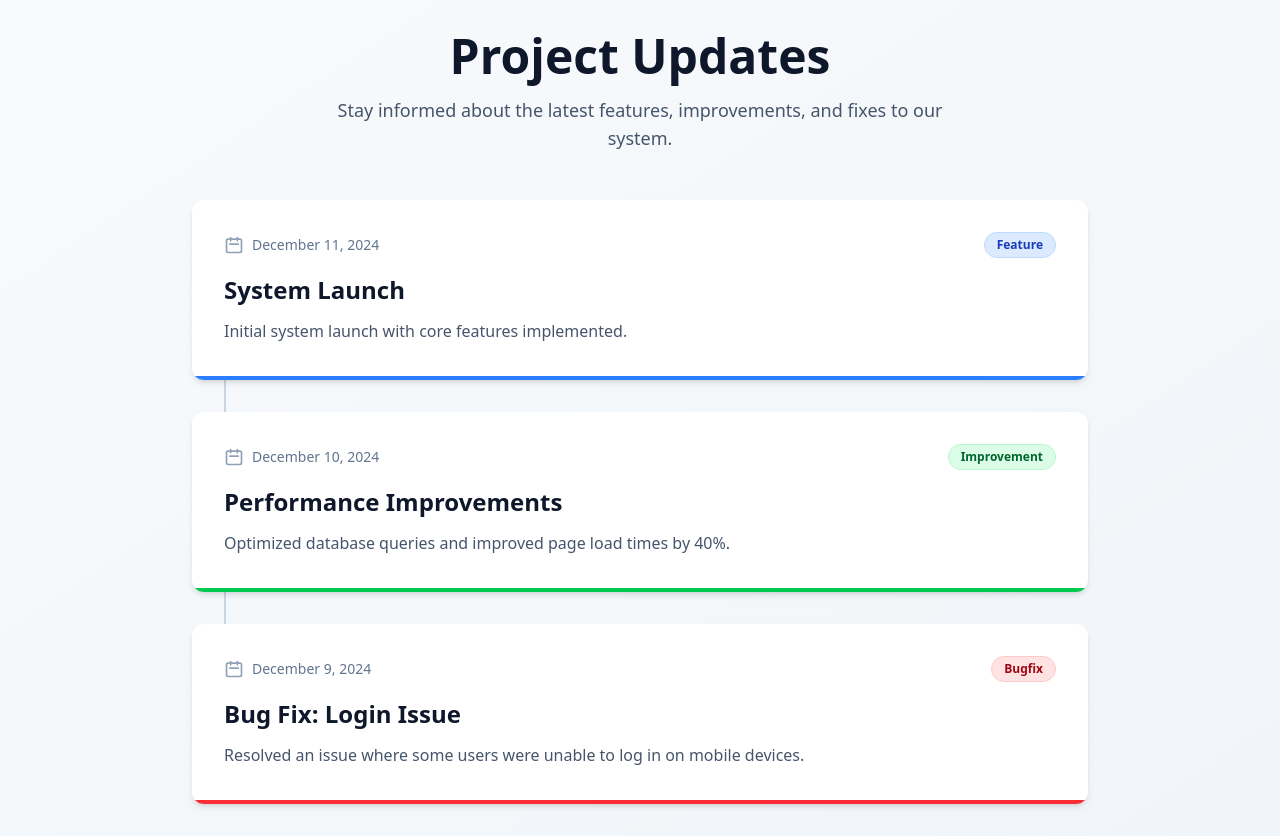
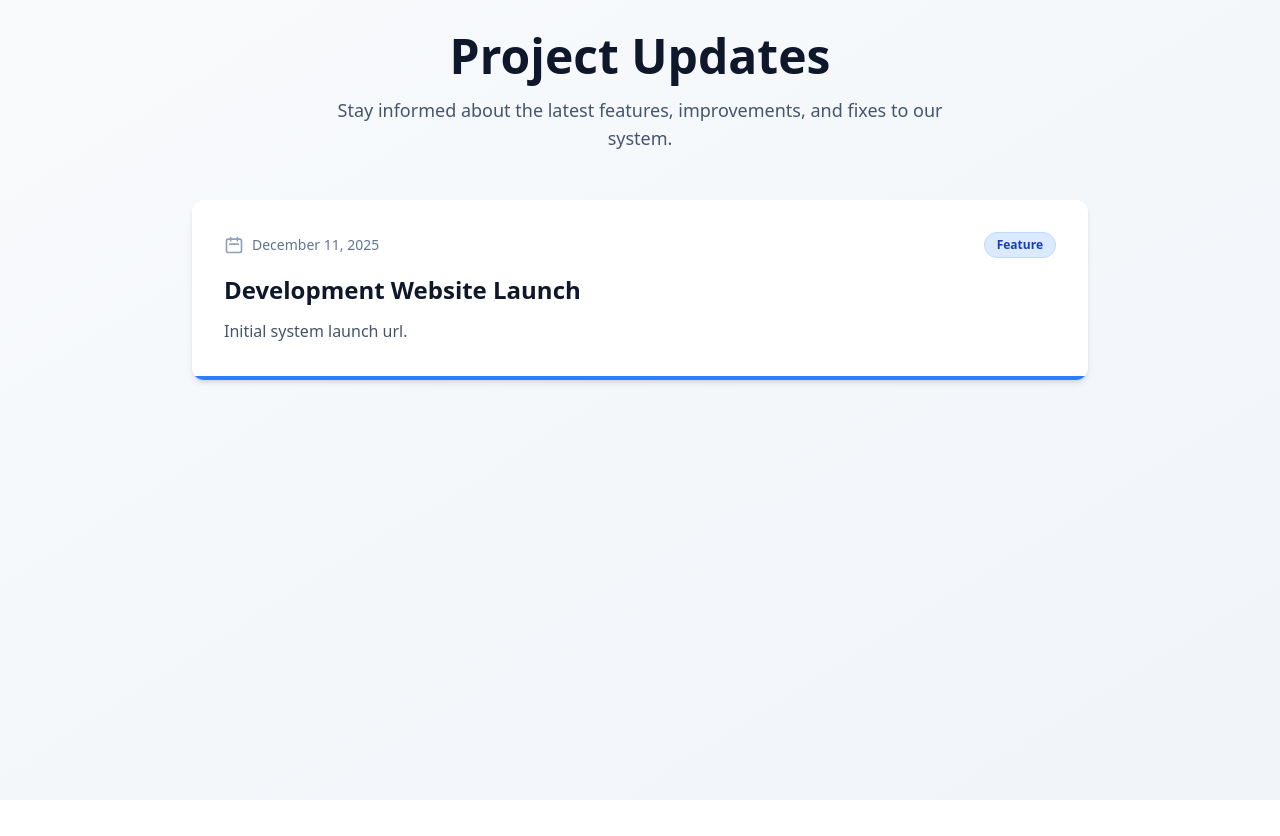
Before and after one commit to KayviaHarriott/chair-share, a React (Vite) app: page /updates in a window 1280 px wide. After the commit the page ends 800 px from the top, so only its background shows below. Built offline with nearby package versions, Linux system fonts and the light colour scheme.

Commit message:
Added update

```diff
--- a/src/assets/UpdatesData.ts
+++ b/src/assets/UpdatesData.ts
@@ -1,20 +1,26 @@
 export const UPDATES = [
-  {
-    date: "2024-12-11",
-    title: "System Launch",
-    description: "Initial system launch with core features implemented.",
+    {
+    date: "2025-12-11",
+    title: "Development Website Launch",
+    description: "Initial system launch url.",
     type: "feature" // feature, bugfix, improvement, maintenance
   },
-  {
-    date: "2024-12-10",
-    title: "Performance Improvements",
-    description: "Optimized database queries and improved page load times by 40%.",
-    type: "improvement"
-  },
-  {
-    date: "2024-12-09",
-    title: "Bug Fix: Login Issue",
-    description: "Resolved an issue where some users were unable to log in on mobile devices.",
-    type: "bugfix"
-  },
+//   {
+//     date: "2024-12-11",
+//     title: "System Launch",
+//     description: "Initial system launch with core features implemented.",
+//     type: "feature" // feature, bugfix, improvement, maintenance
+//   },
+//   {
+//     date: "2025-12-10",
+//     title: "Performance Improvements",
+//     description: "Optimized database queries and improved page load times by 40%.",
+//     type: "improvement"
+//   },
+//   {
+//     date: "2024-12-09",
+//     title: "Bug Fix: Login Issue",
+//     description: "Resolved an issue where some users were unable to log in on mobile devices.",
+//     type: "bugfix"
+//   },
 ];
```
